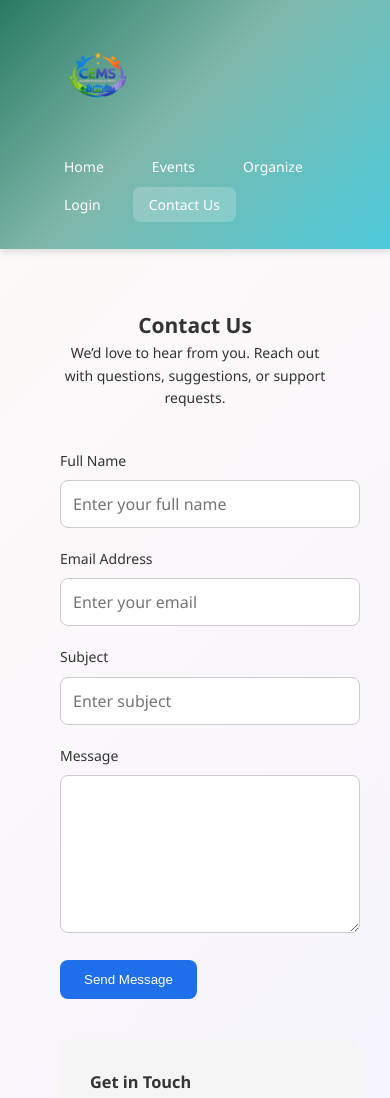
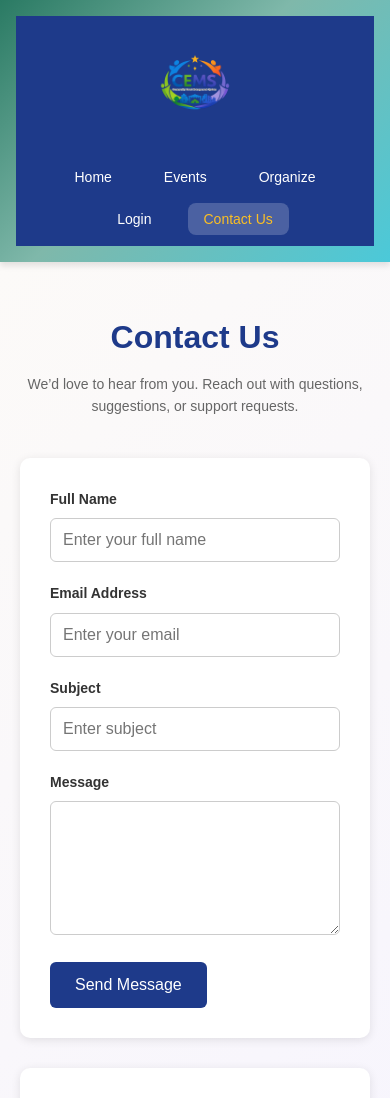
Before and after one commit to faithramatsakane/Community-Event-Management-System, a plain HTML site: page contactus.html in a window 390 px wide. Shown: the top 1098 px of the page. Drawn offline with Linux system fonts and the light colour scheme.

Commit message:
feat: integrate Contact Us section into homepage
* Added Contact Us section to index page
* Implemented responsive styling
* Added contact form validation with JavaScript
* Included company contact details
* Enabled smooth navigation to Contact section

```diff
--- a/css/style.css
+++ b/css/style.css
@@ -1440,3 +1440,196 @@ legend {
     margin-top: 2rem;
     margin-bottom: 0.5rem;
 }
+
+/* ===== GENERAL STYLES ===== */
+
+* {
+    margin: 0;
+    padding: 0;
+    box-sizing: border-box;
+}
+
+body {
+    font-family: Arial, sans-serif;
+    background-color: #f4f6f9;
+    color: #333;
+    line-height: 1.6;
+}
+
+/* ===== NAVBAR ===== */
+
+.navbar {
+    background-color: #1e3a8a;
+    display: flex;
+    justify-content: space-between;
+    align-items: center;
+    padding: 15px 40px;
+}
+
+.logo img {
+    width: 120px;
+    height: auto;
+}
+
+.nav-links {
+    display: flex;
+    list-style: none;
+    gap: 20px;
+}
+
+.nav-links a {
+    text-decoration: none;
+    color: white;
+    font-weight: 500;
+    transition: 0.3s;
+}
+
+.nav-links a:hover,
+.nav-links .active {
+    color: #fbbf24;
+}
+
+/* ===== CONTACT PAGE ===== */
+
+.contact-container {
+    max-width: 1200px;
+    margin: auto;
+    padding: 50px 20px;
+}
+
+.contact-header {
+    text-align: center;
+    margin-bottom: 40px;
+}
+
+.contact-header h2 {
+    font-size: 2.5rem;
+    color: #1e3a8a;
+    margin-bottom: 10px;
+}
+
+.contact-header p {
+    color: #666;
+}
+
+/* ===== CONTACT CONTENT ===== */
+
+.contact-content {
+    display: flex;
+    gap: 30px;
+    flex-wrap: wrap;
+}
+
+/* ===== FORM ===== */
+
+.contact-form {
+    flex: 2;
+    background: white;
+    padding: 30px;
+    border-radius: 10px;
+    box-shadow: 0 2px 10px rgba(0,0,0,0.1);
+}
+
+.form-group {
+    margin-bottom: 20px;
+}
+
+.form-group label {
+    display: block;
+    font-weight: bold;
+    margin-bottom: 8px;
+}
+
+.form-group input,
+.form-group textarea {
+    width: 100%;
+    padding: 12px;
+    border: 1px solid #ccc;
+    border-radius: 6px;
+    font-size: 16px;
+}
+
+.form-group textarea {
+    resize: vertical;
+}
+
+.submit-btn {
+    background-color: #1e3a8a;
+    color: white;
+    border: none;
+    padding: 14px 25px;
+    border-radius: 6px;
+    cursor: pointer;
+    font-size: 16px;
+    transition: 0.3s;
+}
+
+.submit-btn:hover {
+    background-color: #14275e;
+}
+
+/* ===== CONTACT INFO ===== */
+
+.contact-info {
+    flex: 1;
+    background: white;
+    padding: 30px;
+    border-radius: 10px;
+    box-shadow: 0 2px 10px rgba(0,0,0,0.1);
+}
+
+.contact-info h3 {
+    color: #1e3a8a;
+    margin-bottom: 20px;
+}
+
+.contact-info p {
+    margin-bottom: 20px;
+}
+
+/* ===== FOOTER ===== */
+
+footer {
+    background-color: #1e3a8a;
+    color: white;
+    text-align: center;
+    padding: 20px;
+    margin-top: 50px;
+}
+
+.footer-links {
+    margin-top: 10px;
+}
+
+.footer-links a {
+    color: white;
+    text-decoration: none;
+    margin: 0 15px;
+}
+
+.footer-links a:hover {
+    color: #fbbf24;
+}
+
+/* ===== RESPONSIVE DESIGN ===== */
+
+@media (max-width: 768px) {
+
+    .navbar {
+        flex-direction: column;
+        gap: 15px;
+    }
+
+    .nav-links {
+        flex-wrap: wrap;
+        justify-content: center;
+    }
+
+    .contact-content {
+        flex-direction: column;
+    }
+
+    .contact-header h2 {
+        font-size: 2rem;
+    }
+}
```
Also changed, not shown: index.html (+1 -0 lines), js/contactus.js (+39 -6 lines).
